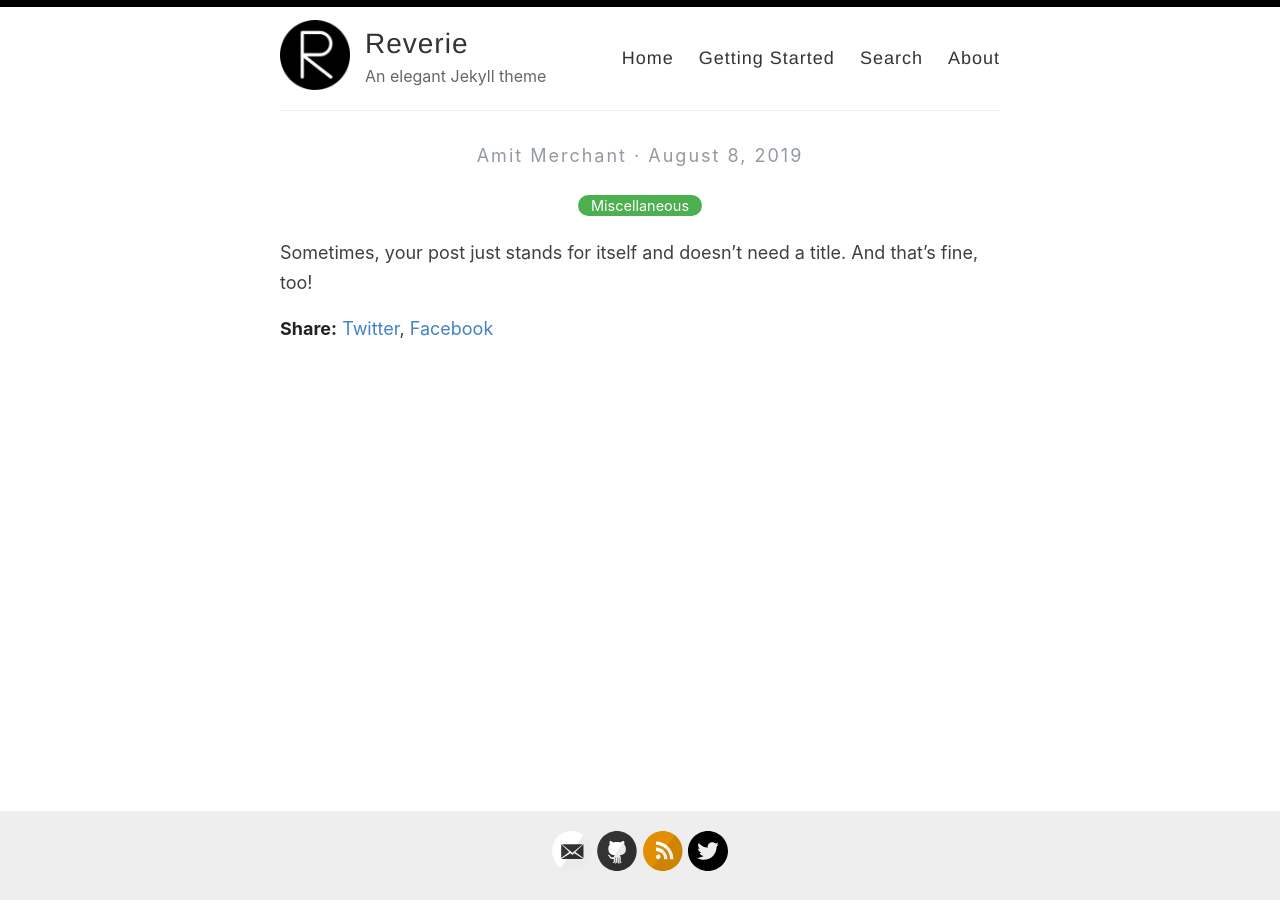
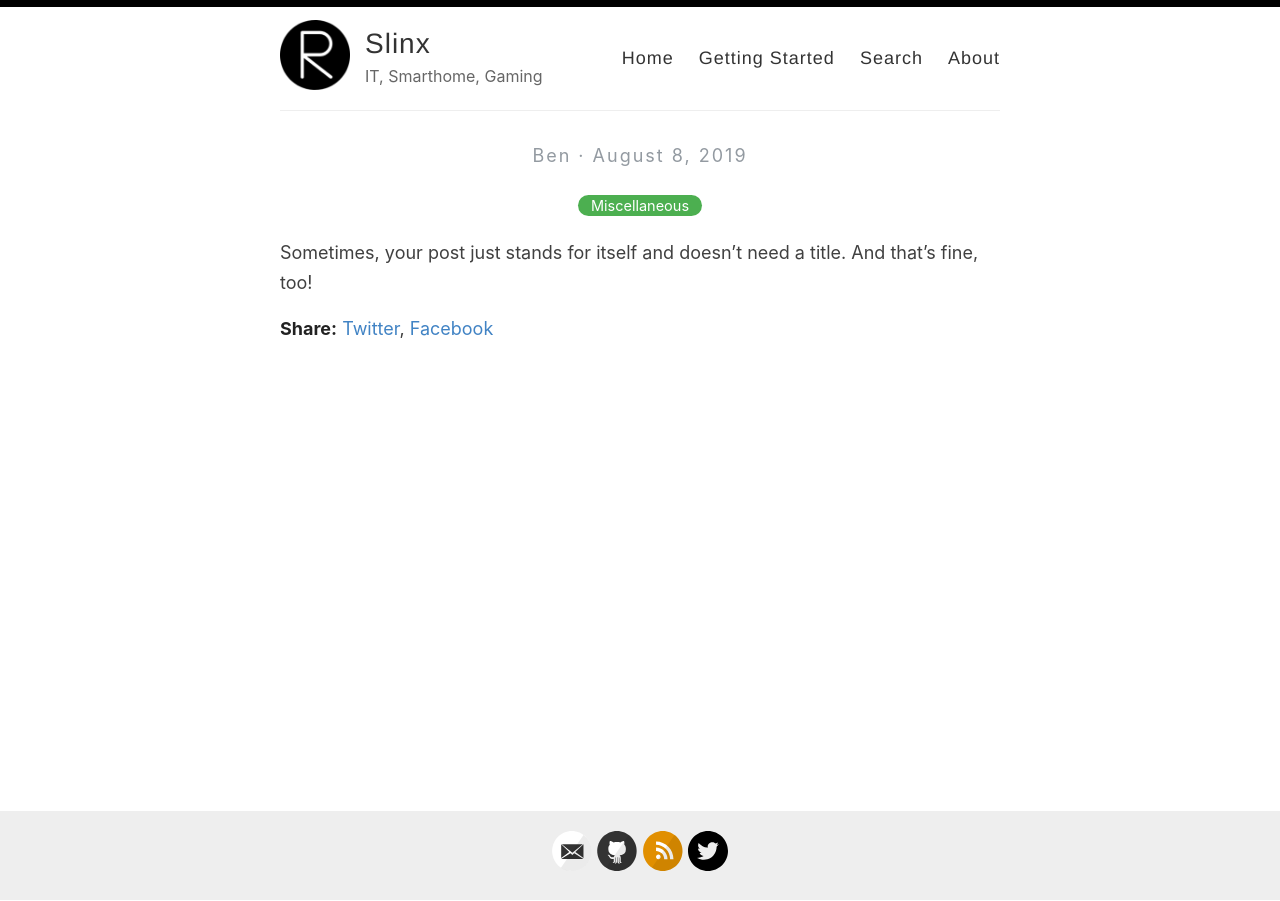
Before and after one commit to Slinx05/slinx05.github.io_old, a Jekyll site: the page built from _posts/2019-08-08-no-title-posts.md, in a window 1280 px wide. Built offline with Jekyll 4.4.1, drawn with Linux system fonts in a browser that asks for light colours.

Commit message:
Update _config.yml

```diff
--- a/_config.yml
+++ b/_config.yml
@@ -3,13 +3,13 @@
 #
 
 # Name of your site (displayed in the header)
-name: Reverie
+name: Slinx
 
 # Name of the author
-author: Amit Merchant
+author: Ben
 
 # Short bio or description (displayed in the header)
-description: An elegant Jekyll theme
+description: IT, Smarthome, Gaming
 
 # URL of your avatar or profile pic (you could use your GitHub profile pic)
 avatar: /images/reverie.png
@@ -24,12 +24,12 @@
   email: amit.d.merchant@gmail.com
   facebook:
   flickr:
-  github: amitmerchant1990/reverie
+  github: slinx05
   instagram:
   linkedin:
   pinterest:
   rss: rss
-  twitter: amit_merchant
+  twitter: slinx05
   stackoverflow:
   youtube: # channel/<your_long_string> or user/<user-name>
   googleplus: # anything in your profile username that comes after plus.google.com/
@@ -41,18 +41,18 @@
 disqus:
 
 # Enter your Google Analytics web tracking code (e.g. UA-2110908-2) to activate tracking
-google_analytics: UA-43339302-11
+google_analytics: #UA-43339302-11
 
 # Your website URL (e.g. http://amitmerchant1990.github.io or http://www.amitmerchant.com)
 # Used for Sitemap.xml and your RSS feed
-url: http://www.amitmerchant.com/reverie
-enforce_ssl: https://www.amitmerchant.com/reverie
+url: http://slinx05.github.io
+enforce_ssl: https://slinx05.github.io
 
 # If you're hosting your site at a Project repository on GitHub pages
 # (http://yourusername.github.io/repository-name)
 # and NOT your User repository (http://yourusername.github.io)
 # then add in the baseurl here, like this: "/repository-name"
-baseurl: "/reverie"
+baseurl: #"/reverie"
 
 #
 # !! You don't need to change any of the configuration flags below !!
```
